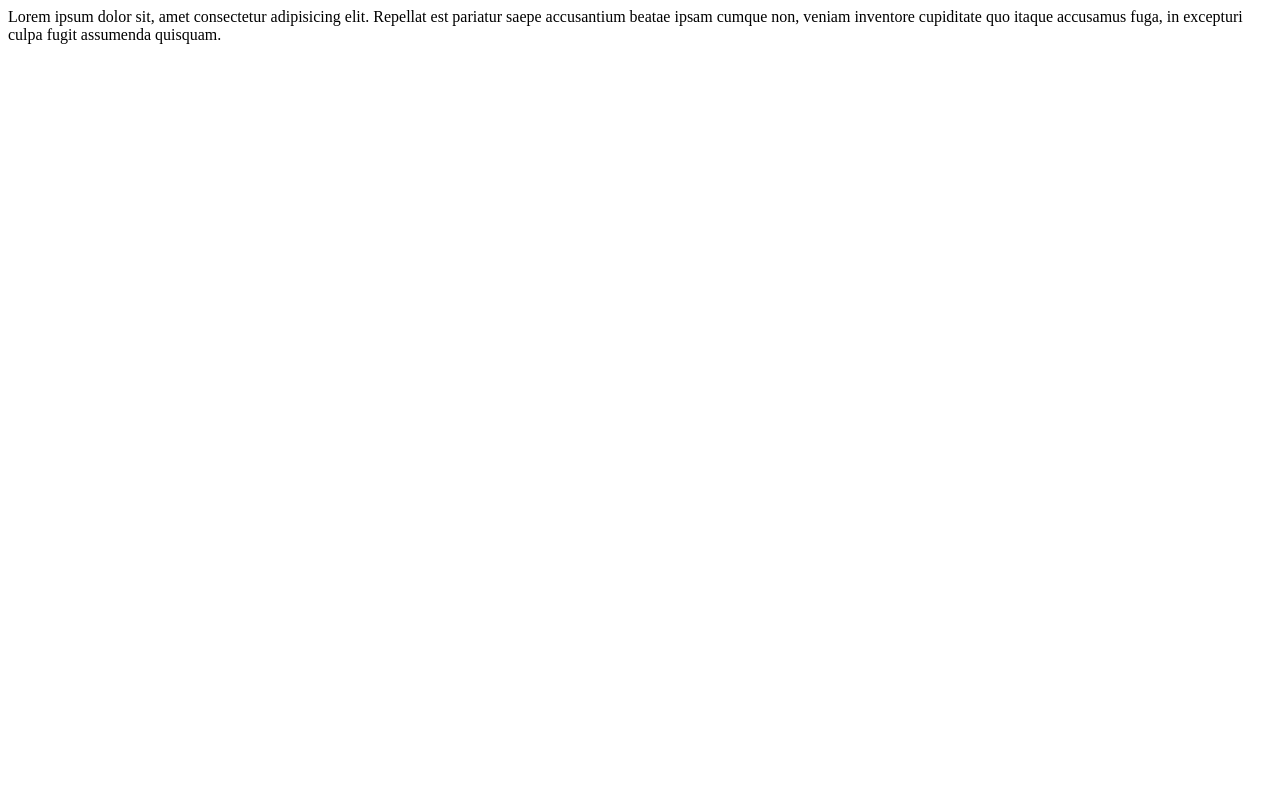
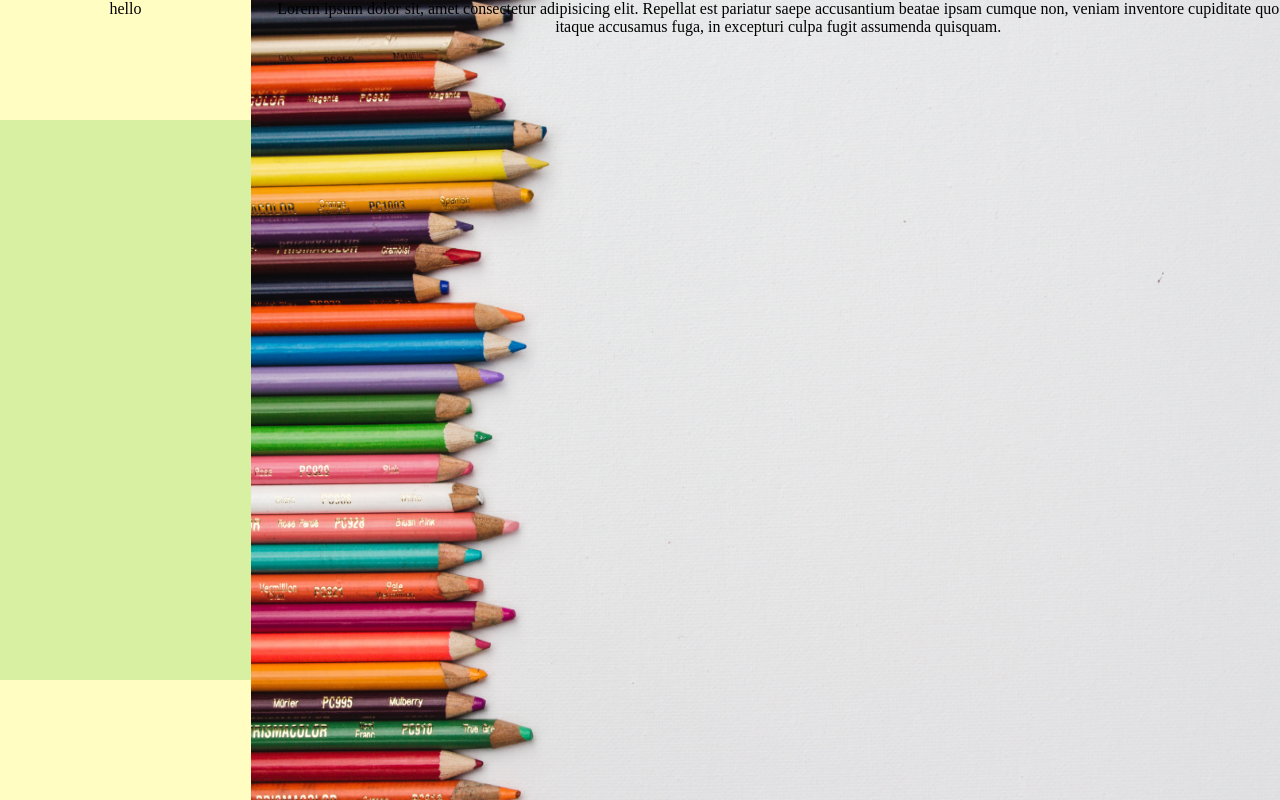
Before and after one commit to bikash-jaiswal/bikash-jaiswal-v0, a Flask app: page /project in a window 1280 px wide. Run offline with Flask 2, Linux system fonts and the light colour scheme.

Commit message:
made two column design using Flex

```diff
--- a/static/style.css
+++ b/static/style.css
@@ -1,13 +1,31 @@
-html{
-    background-color: rgba(0, 0, 0, 0.247);
-}
-.head{
-
-    color: brown;
-}
-
-body{
-    margin: 0% 20%;
-    text-align: center;
+html,body{
+    height: 100%;
+    padding: 0%;
+    margin: 0%;
 
 }
+.main-container{
+   display: flex;
+   text-align: center;
+   height: 100%;
+
+}
+.side-bar{
+
+    text-align: center;
+    height: 100%;
+    width: 20%;
+    background-image: linear-gradient(to bottom,
+    #fffdc2,
+    #fffdc2 15%,
+    #d7f0a2 15%,
+    #d7f0a2 85%,
+    #fffdc2 85%);
+}
+.content{
+    padding-left: 2%;
+    background-image: url('/static/img/bg.jpg');
+    background-size: 100% 100%;
+    width: 80%;
+    background-color: cornsilk;
+}
--- a/templates/base.html
+++ b/templates/base.html
@@ -1,17 +1,26 @@
 <!DOCTYPE html>
 <html lang="en">
+
 <head>
     <meta charset="UTF-8">
     <meta name="viewport" content="width=device-width, initial-scale=1.0">
+    <link rel="stylesheet" href="{{ url_for('static', filename='style.css') }}">
     <title>{{title}}</title>
 </head>
+
 <body>
-    {% block mainbody %}
-        <div>
-            <h1>
-                base page
-            </h1>
+    <main class="main-container">
+
+        <div class='side-bar'>
+            hello
         </div>
-    {% endblock %}
+        <div class='content'>
+            {% block mainbody %}
+
+            {% endblock %}
+        </div>
+    </main>
+
 </body>
+
 </html>
--- a/templates/home.html
+++ b/templates/home.html
@@ -1,4 +1,5 @@
 {%extends 'base.html'%}
 
 {% block mainbody%}
+ hi
 {% endblock mainbody%}
```
Also changed, not shown: static/img/bg.jpg (added).
